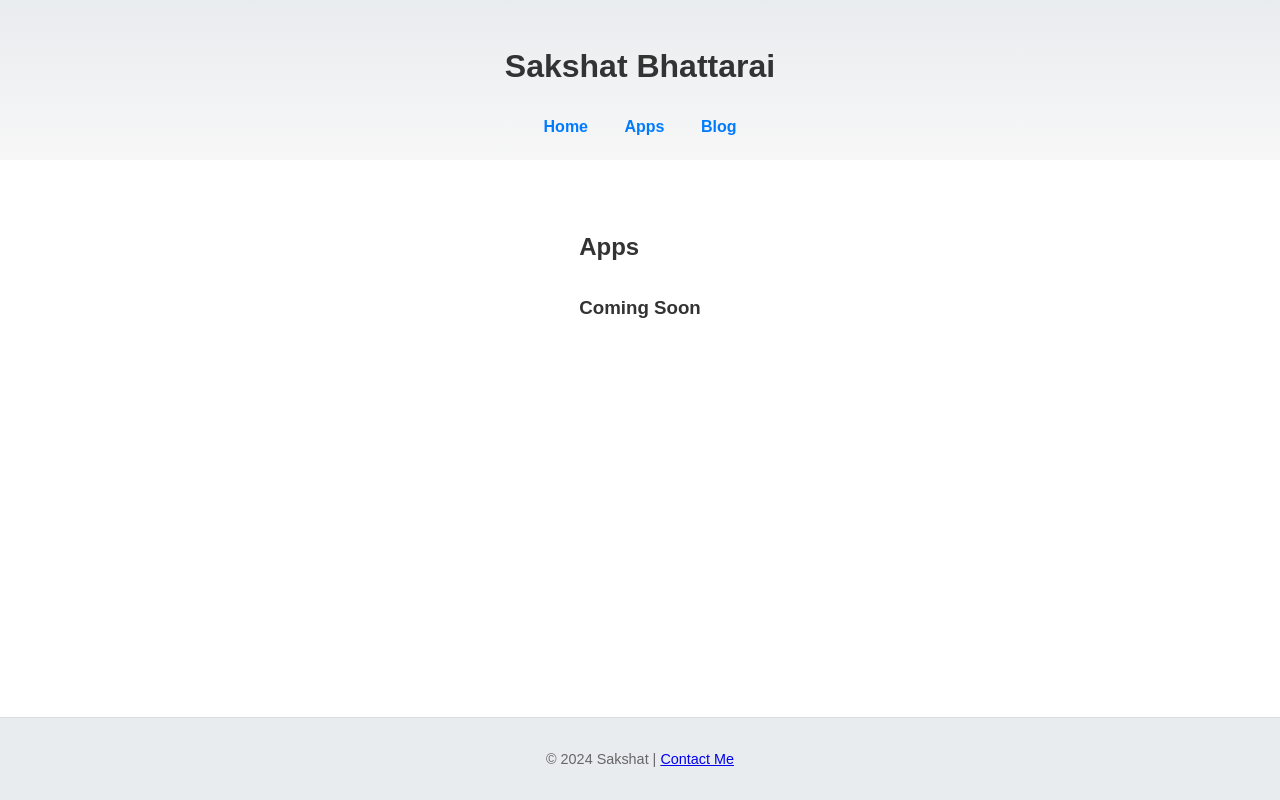
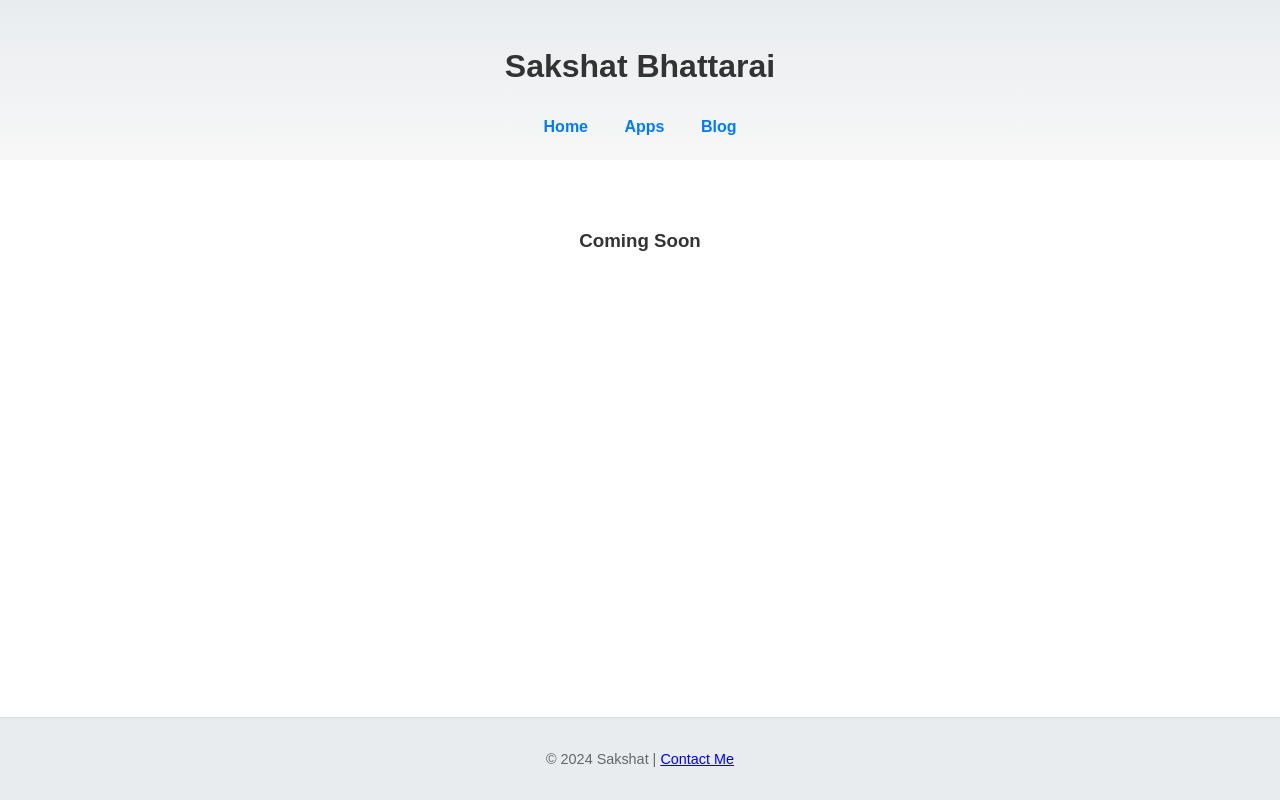
Before and after one commit to bsakshat/bsakshat.github.io, a plain HTML site: page apps.html in a window 1280 px wide. Drawn offline with Linux system fonts and the light colour scheme.

Commit message:
apps coming soon

```diff
--- a/apps.html
+++ b/apps.html
@@ -19,7 +19,6 @@
     </header>
 
     <section id="apps">
-      <h2>Apps</h2>
       <div class="app">
         <h3>Coming Soon</h3>
       </div>
```
